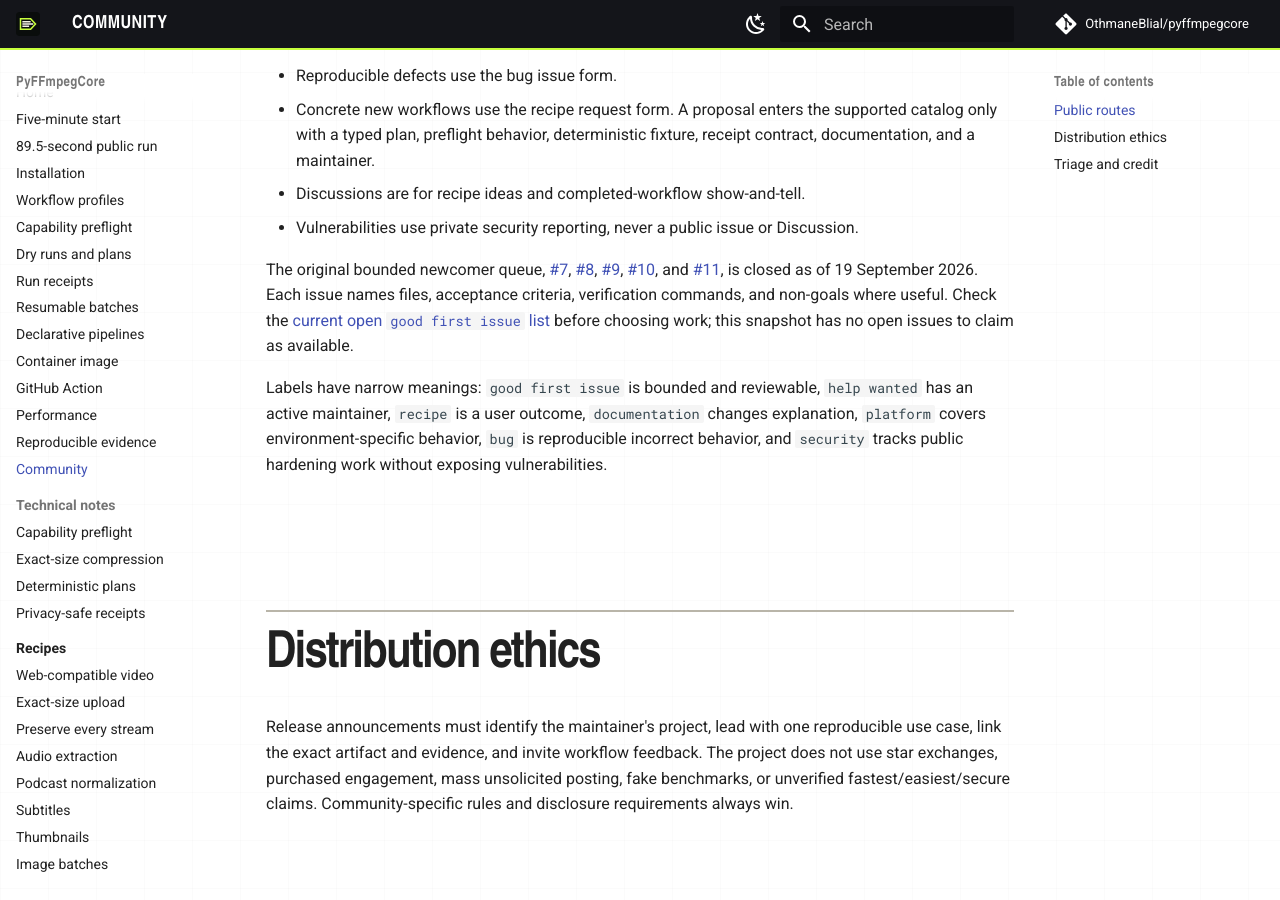
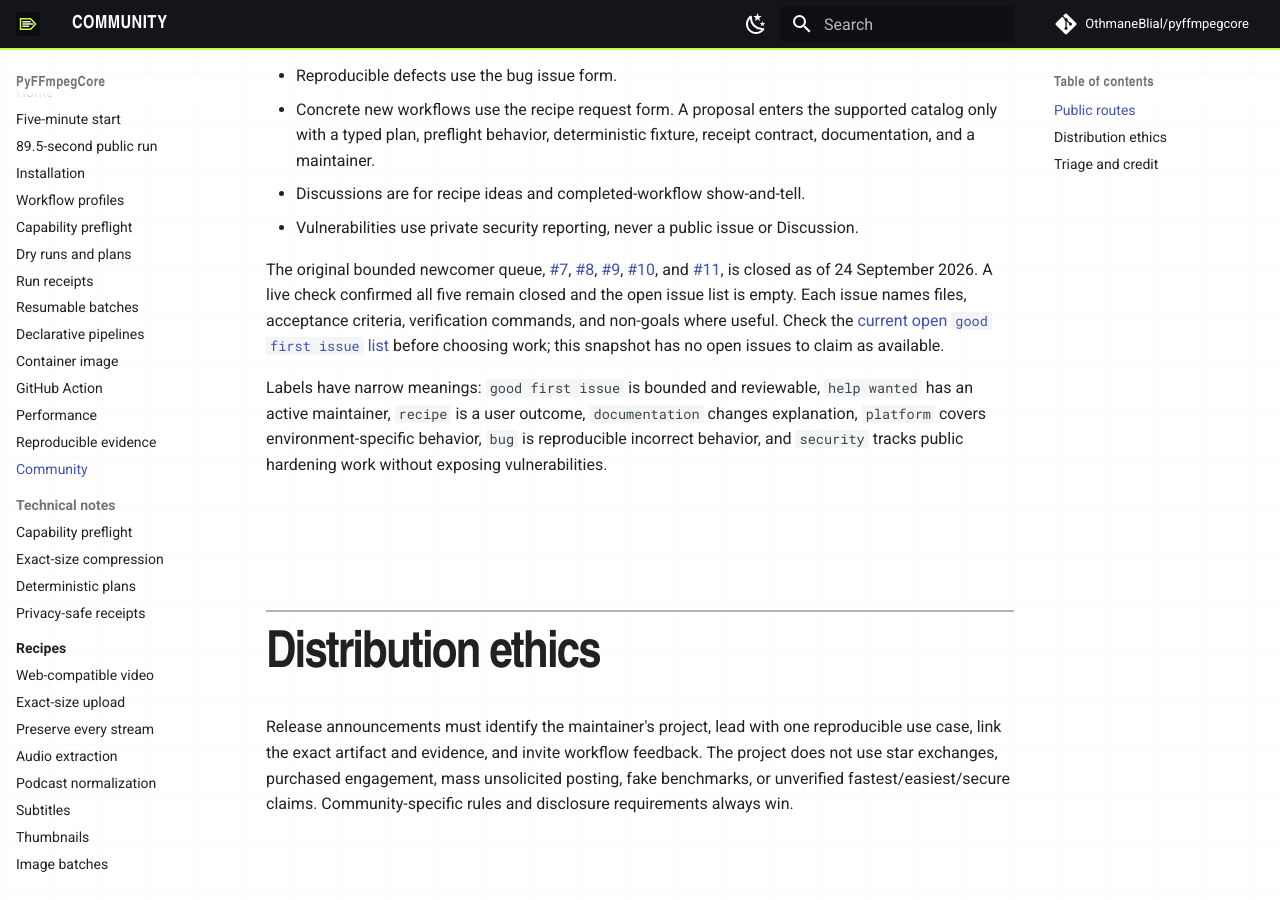
Before and after one commit to OthmaneBlial/pyffmpegcore, an MkDocs documentation site: the page built from docs/community.md, in a window 1280 px wide and 900 px high, scrolled down 602 px. Built offline with MkDocs 1.6.1 and Material for MkDocs 9.7.7, drawn with Linux system fonts in a browser that asks for light colours; comment, search, counter and statistics services are not loaded.

```diff
--- a/docs/community.md
+++ b/docs/community.md
@@ -19,7 +19,8 @@ The original bounded newcomer queue, [#7](https://github.com/OthmaneBlial/pyffmp
 [#9](https://github.com/OthmaneBlial/pyffmpegcore/issues/9),
 [#10](https://github.com/OthmaneBlial/pyffmpegcore/issues/10), and
 [#11](https://github.com/OthmaneBlial/pyffmpegcore/issues/11), is closed as of
-19 September 2026. Each issue names files, acceptance criteria, verification
+24 September 2026. A live check confirmed all five remain closed and the open
+issue list is empty. Each issue names files, acceptance criteria, verification
 commands, and non-goals where useful. Check the
 [current open `good first issue` list](https://github.com/OthmaneBlial/pyffmpegcore/issues?q=is%3Aopen+label%3A%22good+first+issue%22)
 before choosing work; this snapshot has no open issues to claim as available.
```
Also changed, not shown: ROADMAP.md (+4 -3 lines), docs/PROGRESS.md (+1 -0 lines).
